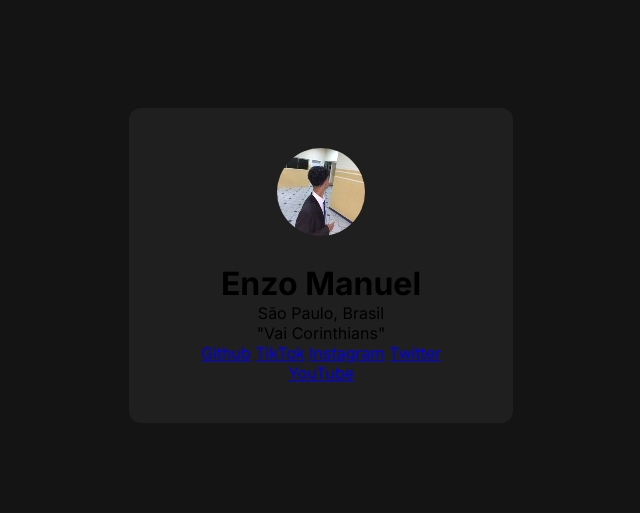
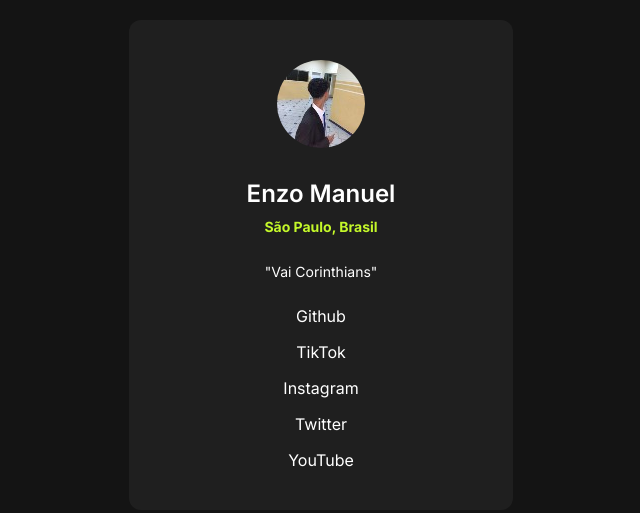
Before and after one commit to EnzoManuel12B/meus-links, a plain HTML site: page index.html in a window 1280 px wide. Shown: the part 135-648 px from the top of the page, without its empty margins (319-959 px from the left). Drawn offline with Linux system fonts and the light colour scheme.

Commit message:
desenvolvimento do CSS terminado

```diff
--- a/index.html
+++ b/index.html
@@ -13,7 +13,7 @@
     <div>
         <img src="./enzo88x88.jpg.jpg" alt="imagem do criador da pagina de links, enzo manuel">
         <h1>Enzo Manuel</h1>
-        <p>São Paulo, Brasil</p>
+        <strong>São Paulo, Brasil</strong>
 
         <p>"Vai Corinthians"</p>
 
--- a/style.css
+++ b/style.css
@@ -21,8 +21,40 @@ div{
     border-radius: 12px;
 }
 
+h1, p, a{
+    color: #FFF;
+}
+
 div img{
     border-radius: 50%;
     margin-bottom: 24px;
+}
 
+div h1 {
+    font-size: 24px;
+    line-height: 36px;
+    font-weight: 600;
+    margin-bottom: 4px;
 }
+
+div strong {
+    color: #C4F82A;
+    font-size: 14px;
+    line-height: 21px;
+}
+
+div p {
+    margin-block: 24px;
+    font-size: 14px;
+    line-height: 21px;
+}
+
+div a + a {
+    margin-top: 16px;
+}
+
+
+div a {
+    display: block;
+    text-decoration: none;
+}
```
